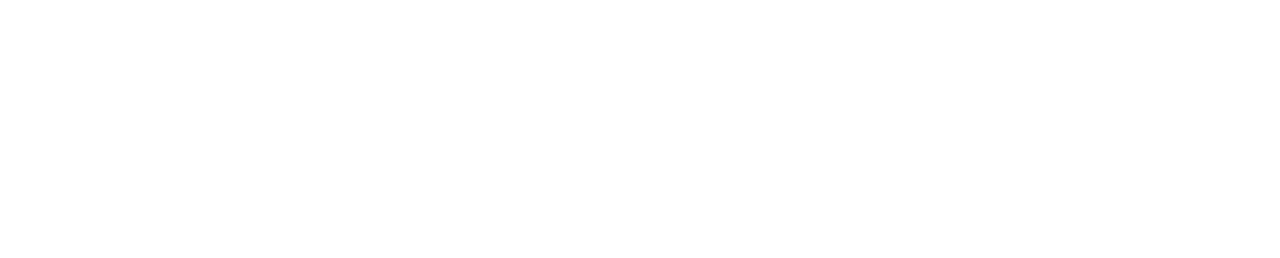
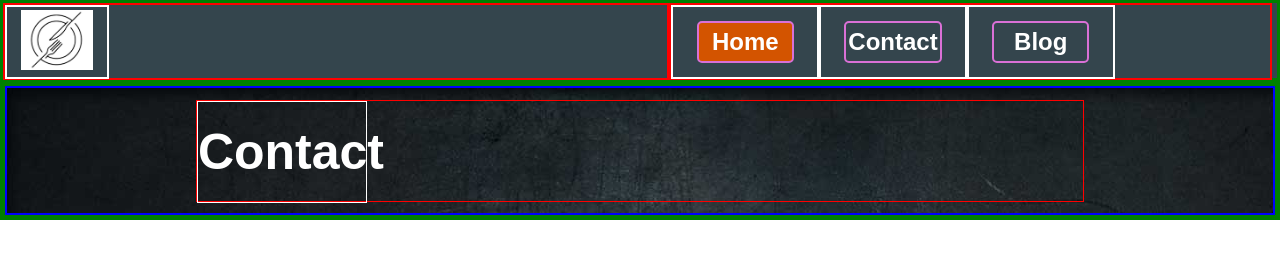
Before and after one commit to Mete2004/Eind-Examen1-, a plain HTML site: page contact.html in a window 1280 px wide. Drawn offline with Linux system fonts and the light colour scheme.

Commit message:
gewerkt aan contact pagina

```diff
--- a/contact.html
+++ b/contact.html
@@ -4,9 +4,62 @@
     <meta charset="UTF-8">
     <meta name="viewport" content="width=device-width, initial-scale=1.0">
     <title>Document</title>
-    <link rel="stylesheet" href="main-contact.css">
+
+    <link rel="stylesheet" href="main.css">
+    <link rel="stylesheet" href="medium.css">
+    <link rel="stylesheet" href="small.css">
+
 </head>
 <body>
 
+    <body>
+
+        <header>
+            <div class="logo-outer-div">
+                <div class="logo-inner-div">
+                    <div class="logo">
+                        <img class="logo-resta" src="img/logo-resta.png">
+                    </div>
+                </div>
+            </div>
+            <div class="buttons-outer-div">
+                <div class="buttons-inner-div">
+                    <div class="h-button">
+                        <a href="index.html">
+                            <h2 class="home-button">
+                                Home
+                            </h2>
+                        </a>
+                    </div>
+                </div>
+                <div class="buttons-inner-div">
+                    <div class="button">
+                        <a href="contact.html">
+                            <h2 class="contact-button">Contact</h2>
+                        </a>
+                    </div>
+                </div>
+                <div class="buttons-inner-div">
+                    <div class="button">
+                        <a href="blog.html">
+                            <h2 class="blog-button">Blog</h2>
+                        </a>
+                    </div>
+                </div>
+            </div>
+        </header>
+
+        <section class="contact-form-titel-section">
+            <div class="contact-form-titel-wrapper">
+                <div class="contact-form-titel-outer-div">
+                    <div class="contact-form-titel-inner-div">
+                        <h1>Contact</h1>
+                    </div>
+                </div>
+            </div>
+        </section>
+
+
+
 </body>
 </html>
```
